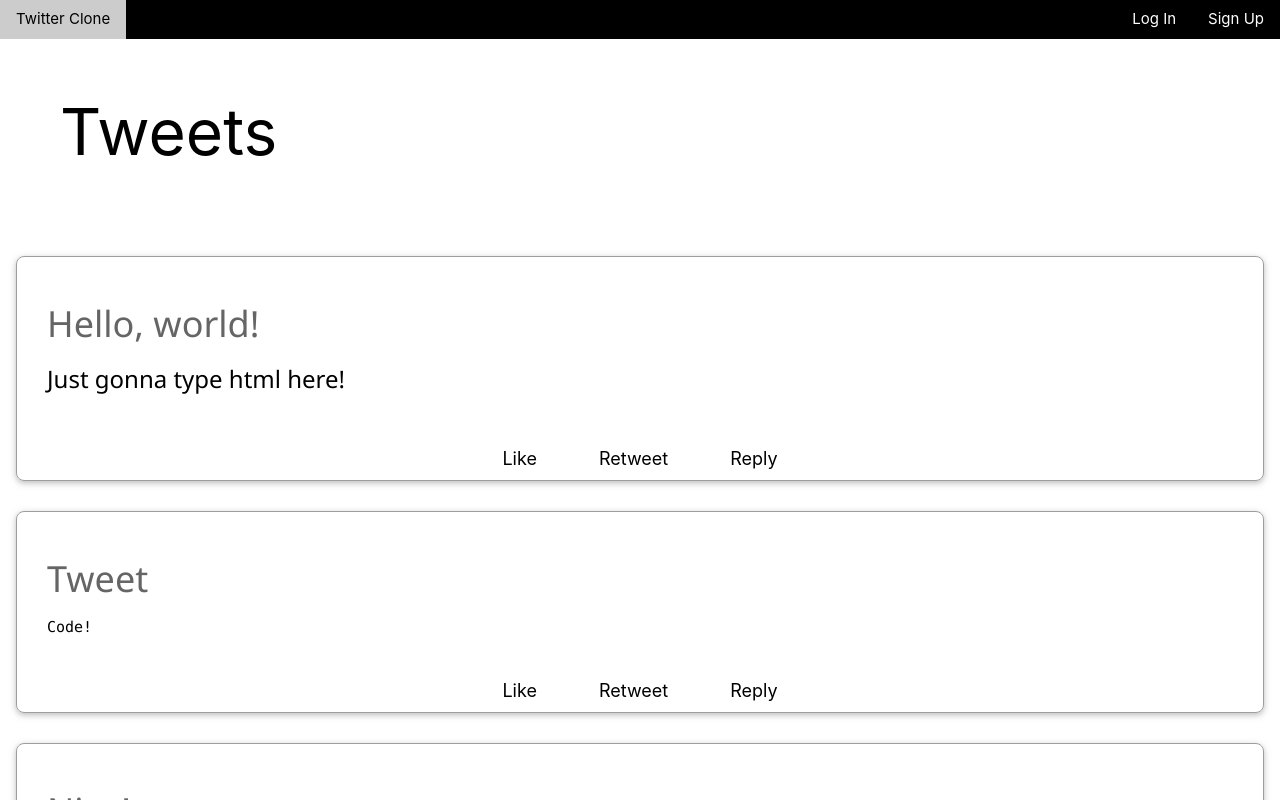
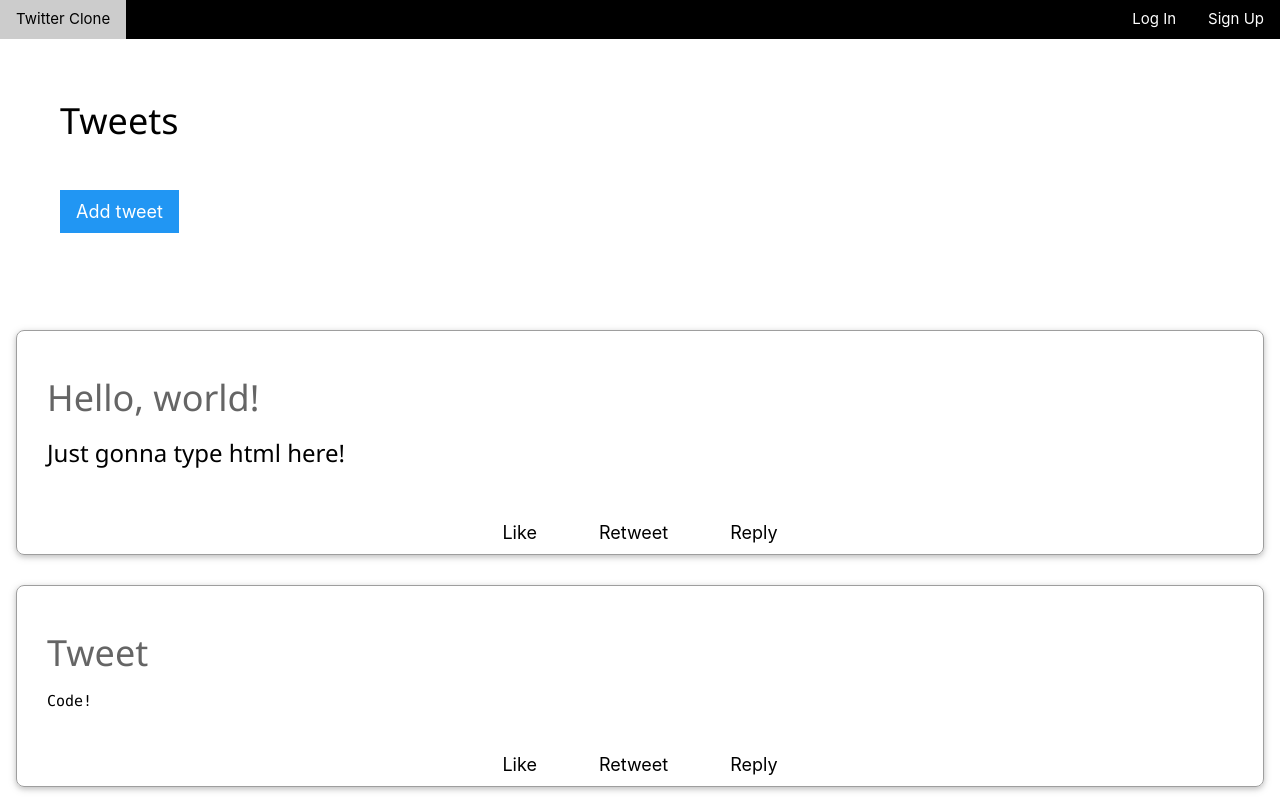
Before and after one commit to mauriciosanchezmusic/Twitter-Clone, a React (Create React App) app in the folder webapp/frontend/: page /mainpage in a window 1280 px wide. Shown: the top 800 px of the page. Built offline with nearby package versions, Linux system fonts and the light colour scheme.

Commit message:
Button tweets

```diff
--- /dev/null
+++ b/webapp/frontend/src/components/AddTweet.jsx
@@ -0,0 +1,23 @@
+import React from "react";
+
+function AddTweet() {
+    return (<div className="w3-modal w3-animate-opacity" id="addTweet">
+        <div className="w3-modal-content w3-card">
+            <header className="w3-container w3-blue">
+                <span className="w3-button w3-display-topright w3-hover-none w3-hover-text-white" onClick={() => {
+                    document.getElementById("addTweet").style.display = "none"
+                }}>X</span>
+                <h2>Add tweet</h2>
+            </header>
+            <form className="w3-container">
+                <div className="w3-section">
+                    <label htmlFor="title">Title</label>
+                    <input type="text" id="title" className="w3-input w3-border w3-margin-bottom"/>
+                    <textarea cols="30" rows="10"/>
+                </div>
+            </form>
+        </div>
+    </div>)
+}
+
+export default AddTweet
--- a/webapp/frontend/src/components/MainPage.jsx
+++ b/webapp/frontend/src/components/MainPage.jsx
@@ -1,7 +1,10 @@
 import React from "react";
 import TweetItem from "./TweetItem";
+import AddTweet from "./AddTweet";
 
 class MainPage extends React.Component {
+
+
     render() {
         let tweets = [
             {
@@ -21,12 +24,20 @@ class MainPage extends React.Component {
             },
         ];
         return (
+
+
+
+
             <React.Fragment>
                 <div
                     className="w3-container w3-jumbo"
                     style={{ margin: "3rem", paddingLeft: "1rem" }}>
-                    Tweets
+                    <h1> Tweets </h1>
+                    <button className="w3-button w3-blue w3-large" onClick={() => {
+                        document.getElementById("addTweet").style.display = "block"
+                    }}>Add tweet</button>
                 </div>
+                <AddTweet />
                 <div className="w3-container">
                     {tweets.map((item, index) => {
                         return (
@@ -39,6 +50,8 @@ class MainPage extends React.Component {
                     })}
                 </div>
             </React.Fragment>
+
+
         );
     }
 }
```
Also changed, not shown: 1 other file (tests, documents, lock files or other folders).
